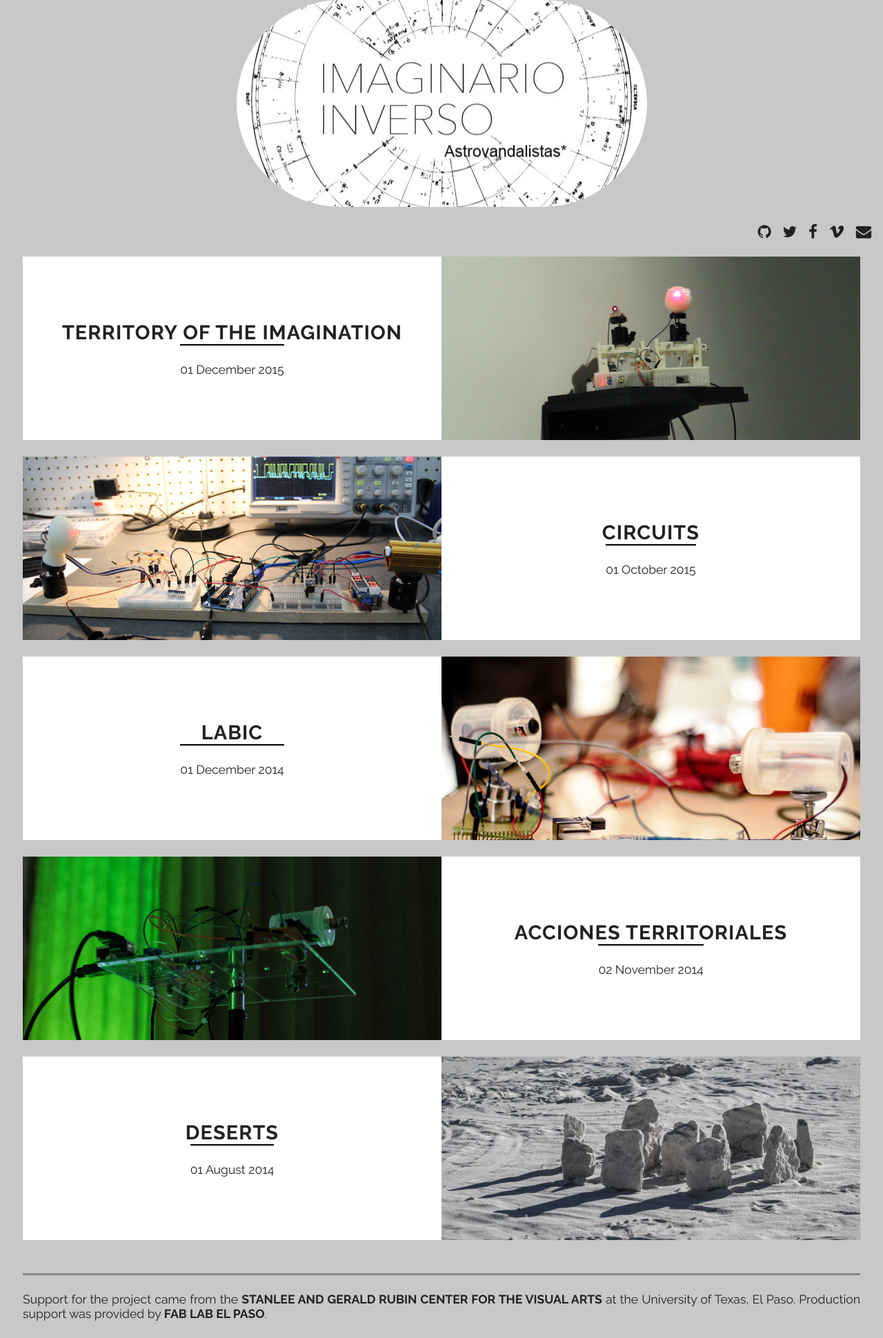
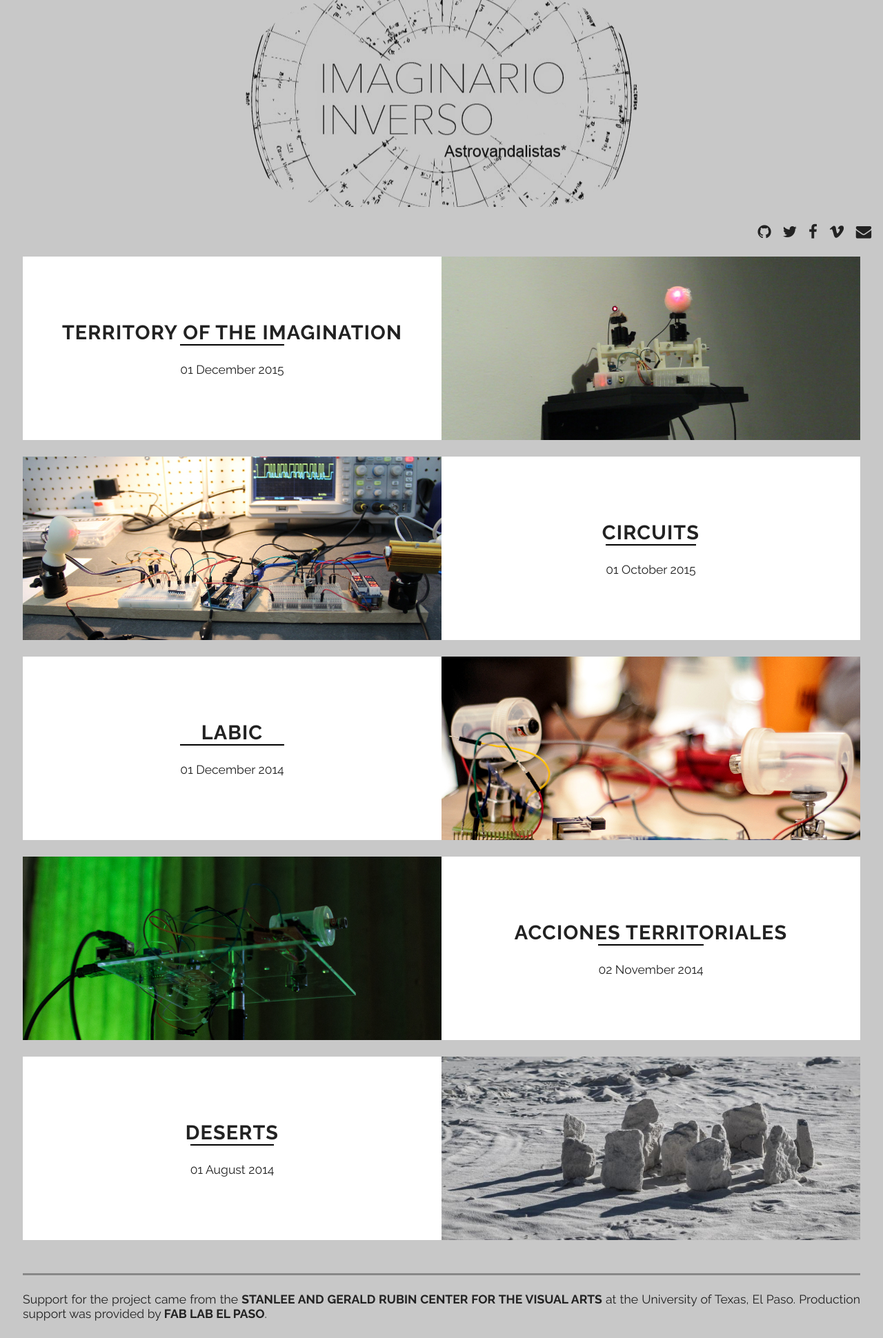
Before and after one commit to astrovandalistas/inverso.astrovandalistas.cc, a Jekyll site: the page built from _pages/home.md, in a window 1280 px wide. Shown: the whole page at 69% size. Built offline with Jekyll 4.4.1, drawn with Linux system fonts in a browser that asks for light colours; nearby versions of some CDN libraries.

Commit message:
transparent logo

```diff
--- a/_includes/navbar.html
+++ b/_includes/navbar.html
@@ -5,7 +5,7 @@
 </div>
 
 <a href="{{site.baseurl}}/">
-  <div class="header-image" style="background-image: url('{{site.baseurl}}/assets/covers/cover.jpg');"></div>
+  <div class="header-image" style="background-image: url('{{site.baseurl}}/assets/covers/cover.png');"></div>
 </a>
 
 <div id="navbar">
--- a/css/main.scss
+++ b/css/main.scss
@@ -34,12 +34,6 @@ body {
     max-width: 595px;
     border-radius: 150px;
     margin: 0 auto $PAGE-LATERAL-SPACE;
-  }
-
-  transition: box-shadow $TRANSITION-PERIOD linear;
-  box-shadow: none;
-  &:hover {
-    box-shadow: 10px 10px 10px #888;
   }
 }
 
```
Also changed, not shown: assets/covers/cover.png.
